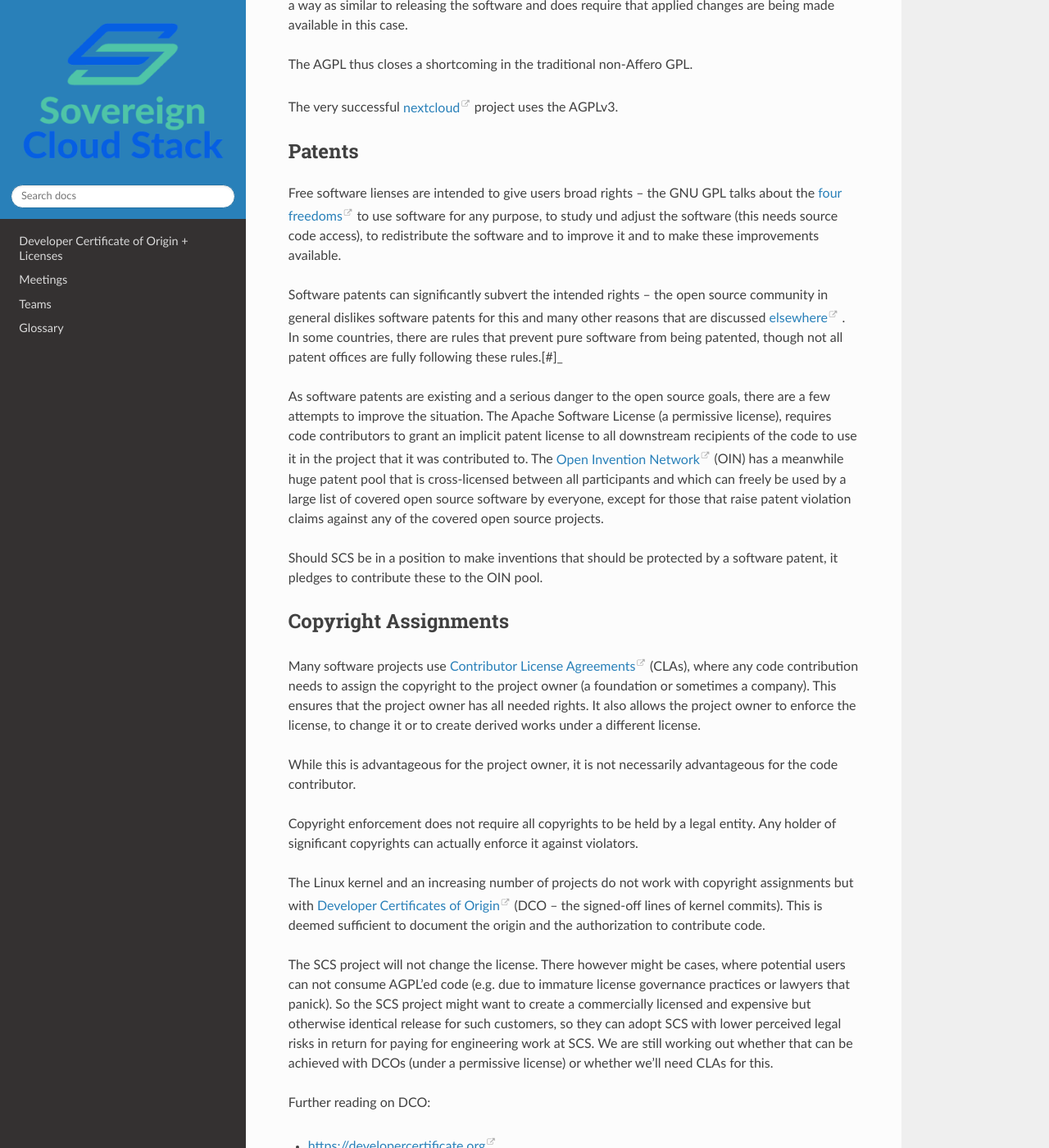
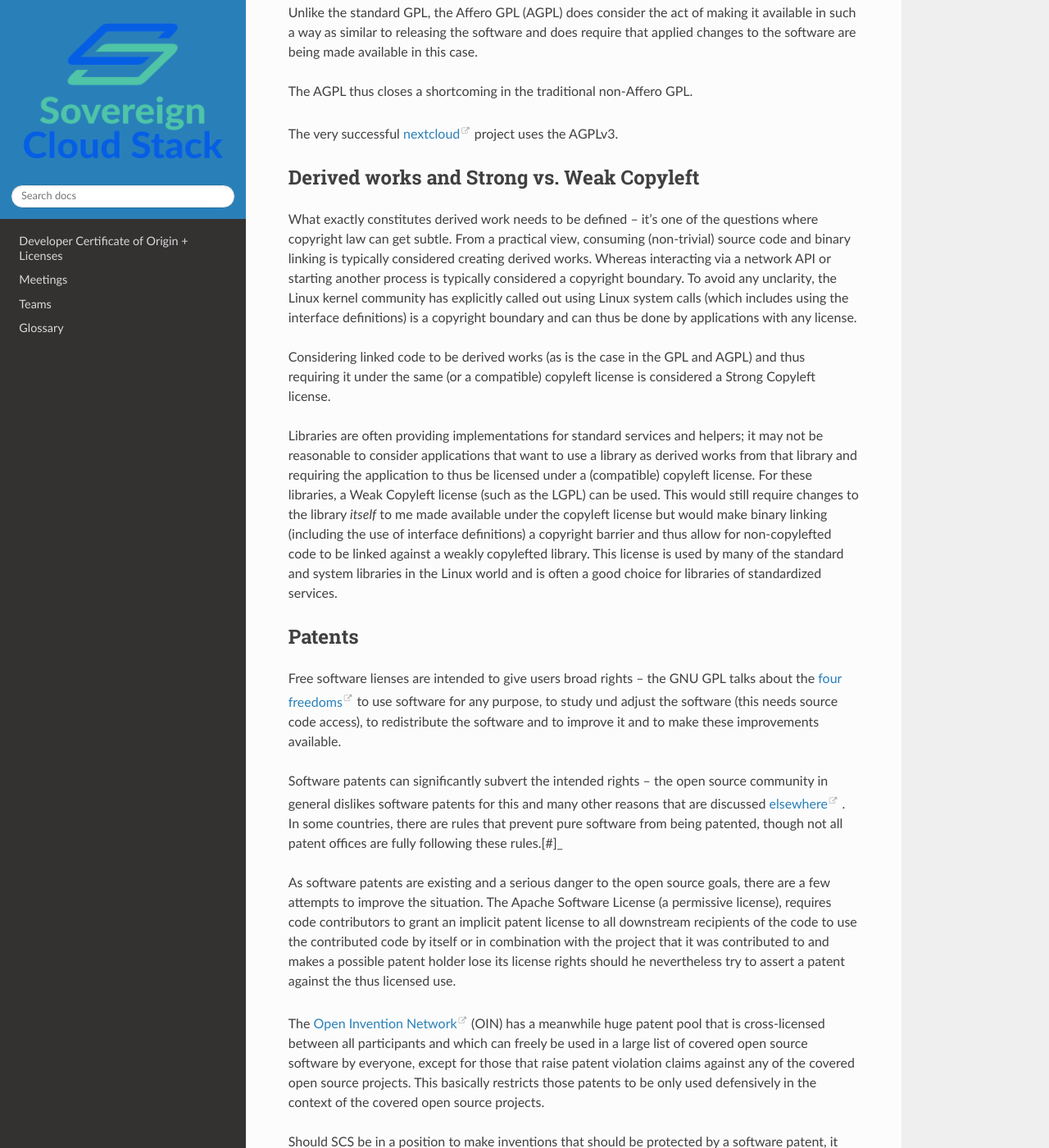
Before and after one commit to SovereignCloudStack/contributor-guide, a Sphinx documentation site: the page built from source/license-considerations.rst, in a window 1280 px wide and 1400 px high, scrolled down 2036 px. Shown: the whole window at 82% size. Built offline with Sphinx 7.4.7 and the Read the Docs theme 2.0.0, drawn with Linux system fonts in a browser that asks for light colours; some of the changed text lies outside the part shown.

Commit message:
Add discussion and option for weak copyleft.
Based on feedback in the G-X call, we need to consider weak copyleft for
istandard libraries. Discuss this ...

Signed-off-by: Kurt Garloff <kurt@garloff.de>

```diff
--- a/source/license-considerations.rst
+++ b/source/license-considerations.rst
@@ -18,6 +18,8 @@
 For our own code, we do prefer the `Affero General Public License version 3
 <https://www.gnu.org/licenses/agpl-3.0.html>`_ (AGPLv3) as license. Likewise, for documentation,
 we prefer `CC-BY-SA <https://en.wikipedia.org/wiki/CC-BY-SA>`_.
+Where we create standard libraries to interface with our software, we would
+consider the `LGPLv3 <https://www.gnu.de/documents/lgpl-3.0.en.html>`_ for these.
 
 Reciprocity
 -----------
@@ -45,7 +48,7 @@
 
 The hugely successful `Linux kernel <https://kernel.org/>`_ project uses the GNU GPL;
 many of the more traditional key projects in the open source world use copyleft licenses such as
-the AGPL, GNU GPL, GNU LGPL or MPL.
+the AGPL, GNU GPL, GNU LGPL, MPL or the `OSL <https://opensource.org/licenses/OSL-3.0>`_.
 
 Controversy
 -----------
@@ -93,11 +96,36 @@
 In modern times, software is often used to provide a *networked service* (think SaaS) to third
 parties. Unlike the standard GPL, the Affero GPL (AGPL) does consider the act of making it
 available in such a way as similar to releasing the software and does require that applied
-changes are being made available in this case.
+changes to the software are being made available in this case.
 
 The AGPL thus closes a shortcoming in the traditional non-Affero GPL.
 
 The very successful `nextcloud <https://nextcloud.org/>`_ project uses the AGPLv3.
+
+Derived works and Strong vs. Weak Copyleft
+------------------------------------------
+
+What exactly constitutes derived work needs to be defined -- it's one of the questions where
+copyright law can get subtle. From a practical view, consuming (non-trivial) source code and
+binary linking is typically considered creating derived works. Whereas interacting via a network
+API or starting another process is typically considered a copyright boundary.  To avoid any
+unclarity, the Linux kernel community has explicitly called out using Linux system calls (which
+includes using the interface definitions) is a copyright boundary and can thus be done by
+applications with any license.
+
+Considering linked code to be derived works (as is the case in the GPL and AGPL) and thus
+requiring it under the same (or a compatible) copyleft license is considered a Strong Copyleft
+license.
+
+Libraries are often providing implementations for standard services and helpers; it may not be
+reasonable to consider applications that want to use a library as derived works from that
+library and requiring the application to thus be licensed under a (compatible) copyleft license.
+For these libraries, a Weak Copyleft license (such as the LGPL) can be used.  This would still
+require changes to the library *itself* to me made available under the copyleft license but would
+make binary linking (including the use of interface definitions) a copyright barrier and thus
+allow for non-copylefted code to be linked against a weakly copylefted library. This license is
+used by many of the standard and system libraries in the Linux world and is often a good choice
+for libraries of standardized services.
 
 Patents
 -------
@@ -116,11 +144,15 @@
 As software patents are existing and a serious danger to the open source goals, there are a few
 attempts to improve the situation. The Apache Software License (a permissive license), requires
 code contributors to grant an implicit patent license to all downstream recipients of the code
-to use it in the project that it was contributed to. The
-`Open Invention Network <https://www.openinventionnetwork.com/>`_ (OIN) has a
-meanwhile huge patent pool that is cross-licensed between all participants and which can freely
-be used by a large list of covered open source software by everyone, except for those that
-raise patent violation claims against any of the covered open source projects.
+to use the contributed code by itself or in combination with the project that it was contributed
+to and makes a possible patent holder lose its license rights should he nevertheless try to
+assert a patent against the thus licensed use.
+
+The `Open Invention Network <https://www.openinventionnetwork.com/>`_ (OIN) has a meanwhile
+huge patent pool that is cross-licensed between all participants and which can freely be used
+in a large list of covered open source software by everyone, except for those that raise patent
+violation claims against any of the covered open source projects. This basically restricts
+those patents to be only used defensively in the context of the covered open source projects.
 
 Should SCS be in a position to make inventions that should be protected by a software patent,
 it pledges to contribute these to the OIN pool.
@@ -148,7 +180,7 @@
 
 The SCS project will not change the license. There however might be cases, where
 potential users can not consume AGPL'ed code (e.g. due to immature license governance
-practices or lawyers that panick). So the SCS project might want to create a commercially
+practices or lawyers that panic). So the SCS project might need to create a commercially
 licensed and expensive but otherwise identical release for such customers, so they can adopt
 SCS with lower perceived legal risks in return for paying for engineering work at SCS.
 We are still working out whether that can be achieved with DCOs (under a permissive license)
```
Also changed, not shown: other parts of source/license-considerations.rst (+2 -6 lines).
